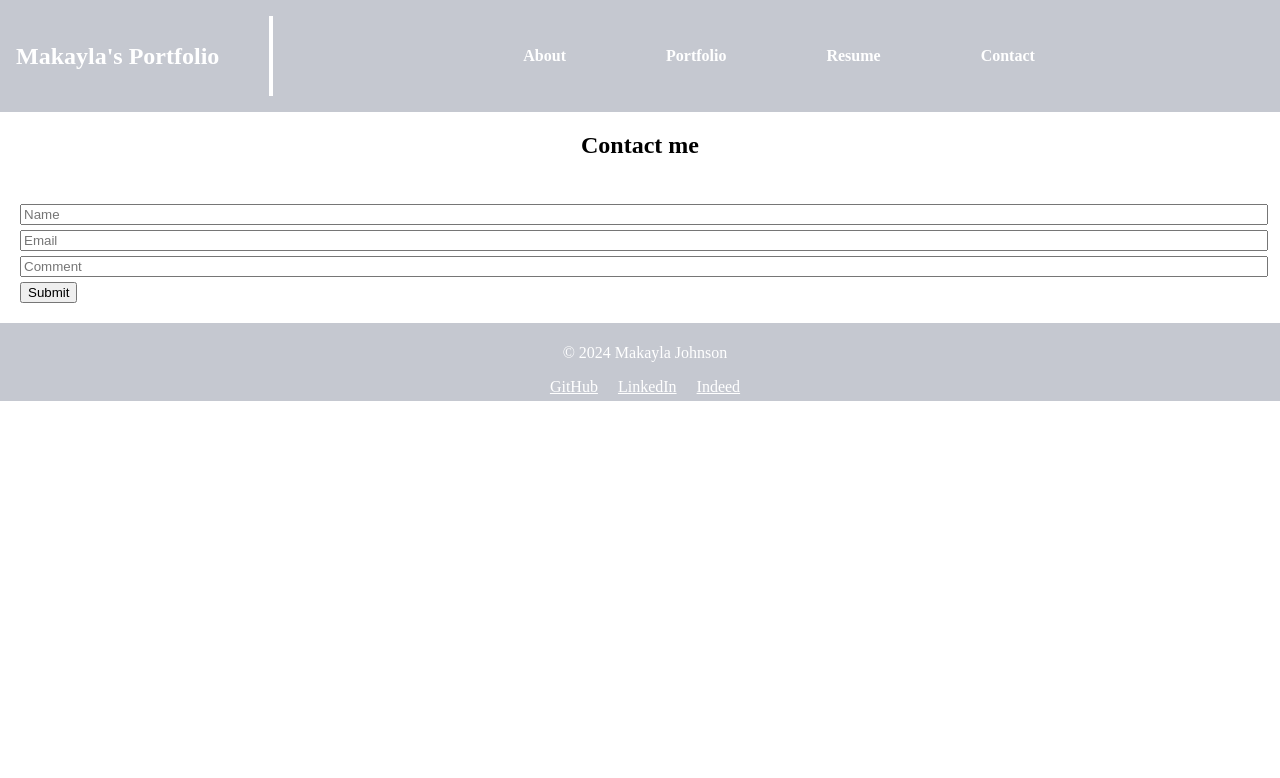
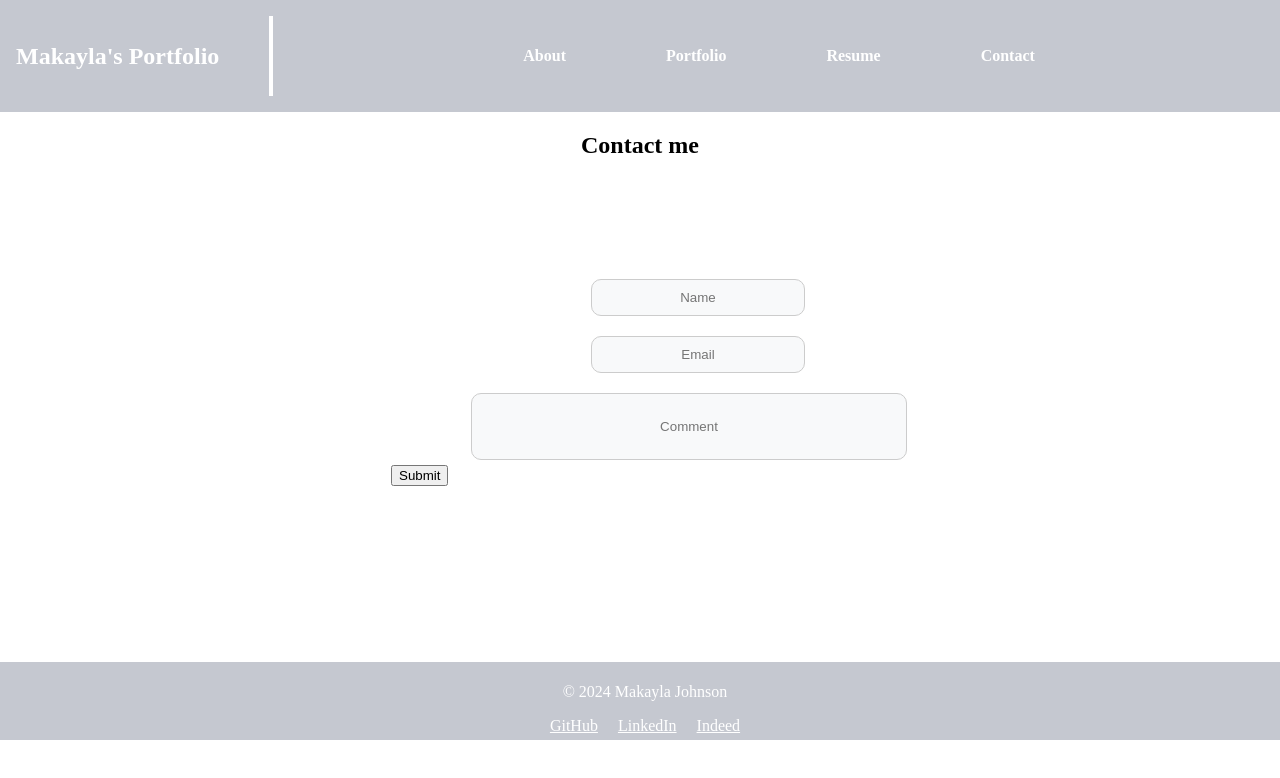
Before and after one commit to MAKAYLAJ14/my-react-portfolio, a React (Vite) app: page /Contact in a window 1280 px wide. Shown: the top 778 px of the page. Built offline with nearby package versions, Linux system fonts and the light colour scheme.

Commit message:
final touches

```diff
--- a/src/App.css
+++ b/src/App.css
@@ -107,3 +107,44 @@ iframe {
   padding-left: 10%;
   padding-bottom: 5%;
 }
+
+form.form {
+  display: block;
+  margin-top: 1em;
+  unicode-bidi: isolate;
+  width: 20%;
+  padding-left: 371px;
+  margin-top: 5em;
+  margin-bottom: 11em;
+}
+
+input {
+  display: flex;
+  align-items: flex-start;
+  flex: 0; /* Allow inputs to grow and take equal space */
+  background-color: #f8f9fa;
+  color: #1a1a1a;
+  border-radius: 10px;
+  padding: 10px;
+  border: 1px solid #ccc;
+  text-align: center;
+}
+
+input.comment {
+  width: 150%;
+  padding: 25px;
+  margin-top: 1.5em;
+  margin-left: 6em;
+}
+
+input.email {
+  width: 75%;
+  margin-top: 1.5em;
+  margin-left: 15em;
+}
+
+input.name {
+  width: 75%;
+  margin-top: 1.5em;
+  margin-left: 15em;
+}
--- a/src/pages/Contact.tsx
+++ b/src/pages/Contact.tsx
@@ -34,23 +34,23 @@ function Contact() {
 
   return (
     <div className="container text-center">
-      <h2>Contact me</h2>
+      <h2 className='contact'>Contact me</h2>
       <form className="form" onSubmit={handleFormSubmit}>
-        <input
+        <input className='name'
           value={user.userName}
           name="userName"
           onChange={handleInputChange}
           type="text"
           placeholder="Name"
         />
-        <input
+        <input className='email'
           value={user.email}
           name="email"
           onChange={handleInputChange}
           type="email"
           placeholder="Email"
         />
-        <input
+        <input className='comment'
           value={user.comment}
           name="comment"
           onChange={handleInputChange}
--- a/src/styles/Footer.css
+++ b/src/styles/Footer.css
@@ -9,7 +9,7 @@ footer {
     text-align: center;
     padding: 5px;
     width: 100%;
-
+    margin-bottom: auto;
     position: relative;
 }
 
```
